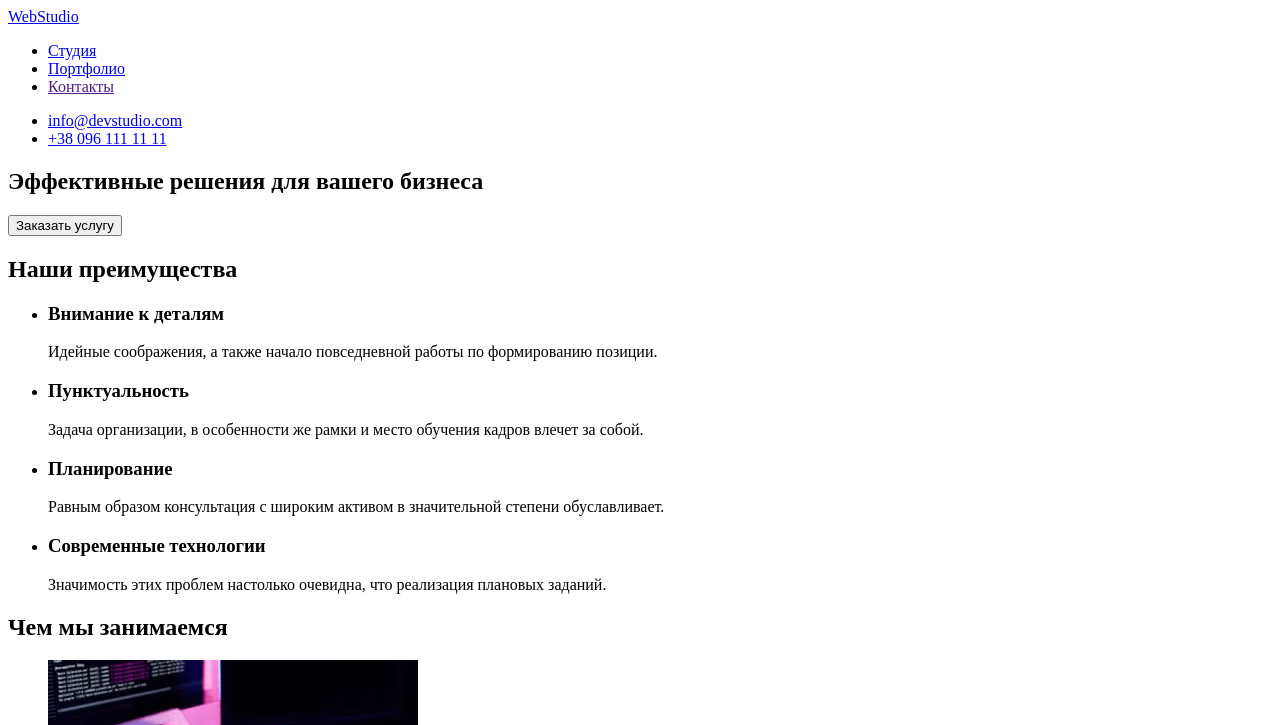
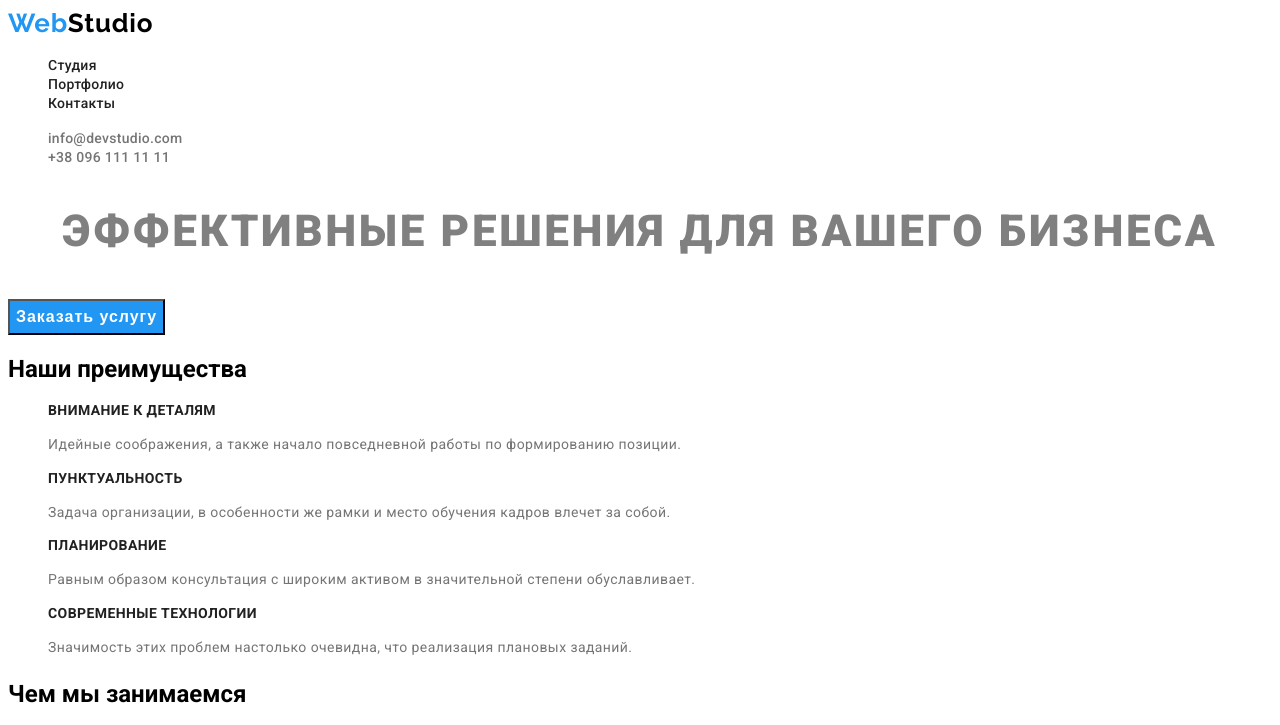
Before and after one commit to dmkarelia31/repeat-01, a plain HTML site: page index.html in a window 1280 px wide. Shown: the top 725 px of the page. Drawn offline with Linux system fonts and the light colour scheme.

Commit message:
стили CSS 1я стр

```diff
--- a/css/style.css
+++ b/css/style.css
@@ -1,2 +1,109 @@
+:root {
+  --accent-text-color: #2196f3;
+  --main-button-color: #2196f3;
+}
+
 body {
+  font-family: Roboto, sans-serif;
 }
+ul {
+  list-style: none;
+}
+
+a {
+  text-decoration: none;
+}
+
+button {
+  cursor: pointer;
+}
+
+/* Header */
+.header {
+}
+.logo {
+  font-family: "Raleway";
+  font-style: normal;
+  font-weight: 700;
+  font-size: 26px;
+  line-height: 1.19;
+  letter-spacing: 0.03em;
+  color: #2196f3;
+}
+.header-color {
+  color: black;
+}
+.footer-color {
+  color: white;
+}
+
+.navigation-link {
+  font-weight: 500;
+  font-size: 14px;
+  line-height: 1.14;
+  letter-spacing: 0.02em;
+  color: #212121;
+}
+.navigation-link:hover,
+.navigation-link:focus,
+.contacts-link:hover,
+.contacts-link:focus {
+  color: var(--accent-text-color);
+}
+
+.contacts-link {
+  font-weight: 500;
+  font-size: 14px;
+  line-height: 1.14;
+  letter-spacing: 0.02em;
+  color: #757575;
+}
+
+/* Hero */
+.hero-name {
+  font-weight: 900;
+  font-size: 44px;
+  line-height: 1.36;
+  text-align: center;
+  letter-spacing: 0.06em;
+  text-transform: uppercase;
+  color: grey;
+}
+
+.hero-btn {
+  font-weight: 700;
+  font-size: 16px;
+  line-height: 1.88;
+
+  display: flex;
+  align-items: center;
+  text-align: center;
+  letter-spacing: 0.06em;
+
+  background-color: var(--main-button-color);
+  color: #ffffff;
+}
+.hero-btn:hover,
+.hero-btn:focus {
+  background-color: #188ce8;
+}
+
+/* Наши преимущества */
+.features-name {
+  font-weight: 700;
+  font-size: 14px;
+  line-height: 1.14;
+  letter-spacing: 0.03em;
+  text-transform: uppercase;
+
+  color: #212121;
+}
+.features-text {
+  font-size: 14px;
+  line-height: 1.71;
+  letter-spacing: 0.03em;
+
+  color: #757575;
+}
+
+/* Чем мы занимаемся */
--- a/index.html
+++ b/index.html
@@ -4,61 +4,65 @@
     <meta charset="UTF-8">
     <meta http-equiv="X-UA-Compatible" content="IE=edge">
     <meta name="viewport" content="width=device-width, initial-scale=1.0">
+    <link rel="preconnect" href="https://fonts.googleapis.com">
+    <link rel="preconnect" href="https://fonts.gstatic.com" crossorigin>
+    <link href="https://fonts.googleapis.com/css2?family=Raleway:wght@400;700&family=Roboto:wght@400;500;700;900&display=swap"
+        rel="stylesheet">
     <link rel="stylesheet" href="./css/style.css">
     <title>Студия</title>
 </head>
 <body>
 <!-- Шапка -->
-    <header>
-        <a href="/index.html">WebStudio</a>
+    <header class="header">
+        <a class="logo" href="/index.html">Web<span class="header-color logo">Studio</span></a>
 
-    <nav>
-        <ul>
-            <li><a href="/index.html">Студия</a></li>
-            <li><a href="/portfolio.html">Портфолио</a></li>
-            <li><a href="">Контакты</a></li>
+    <nav class="navigation">
+        <ul class="navigation-list">
+            <li><a class="navigation-link" href="/index.html">Студия</a></li>
+            <li><a class="navigation-link" href="/portfolio.html">Портфолио</a></li>
+            <li><a class="navigation-link" href="">Контакты</a></li>
         </ul>
     </nav>
 
-        <ul>
-            <li><a href="mailto:info@devstudio.com">info@devstudio.com</a></li>
-            <li><a href="tel:+380961111111">+38 096 111 11 11</a></li>
+        <ul class="contacts">
+            <li><a class="contacts-link" href="mailto:info@devstudio.com">info@devstudio.com</a></li>
+            <li><a class="contacts-link" href="tel:+380961111111">+38 096 111 11 11</a></li>
         </ul>
     </header>
 
 <!-- Герой -->
 <main>
-<section>
-    <h1>Эффективные решения для вашего бизнеса</h1>
-    <button type="button">Заказать услугу</button>
+<section class="hero">
+    <h1 class="hero-name">Эффективные решения для вашего бизнеса</h1>
+    <button class="hero-btn" type="button">Заказать услугу</button>
 </section>
 
 <!-- Наши преимущества -->
-<section>
+<section class="features">
     <h2>Наши преимущества</h2>
-        <ul>
-            <li>
-                <h3>Внимание к деталям</h3>
-                <p>Идейные соображения, а также начало повседневной работы по формированию позиции.</p>
+        <ul class="features-list">
+            <li class="features-item">
+                <h3 class="features-name">Внимание к деталям</h3>
+                <p class="features-text">Идейные соображения, а также начало повседневной работы по формированию позиции.</p>
             </li>
-            <li>
-                <h3>Пунктуальность</h3>
-                <p>Задача организации, в особенности же рамки и место обучения кадров влечет за собой.</p>
+            <li class="features-item">
+                <h3 class="features-name">Пунктуальность</h3>
+                <p class="features-text">Задача организации, в особенности же рамки и место обучения кадров влечет за собой.</p>
             </li>
-            <li>
-                <h3>Планирование</h3>
-                <p>Равным образом консультация с широким активом в значительной степени обуславливает.</p>
+            <li class="features-item">
+                <h3 class="features-name">Планирование</h3>
+                <p class="features-text">Равным образом консультация с широким активом в значительной степени обуславливает.</p>
             </li>
-            <li>
-                <h3>Современные технологии</h3>
-                <p>Значимость этих проблем настолько очевидна, что реализация плановых заданий.</p>
+            <li class="features-item">
+                <h3 class="features-name">Современные технологии</h3>
+                <p class="features-text">Значимость этих проблем настолько очевидна, что реализация плановых заданий.</p>
             </li>
         </ul>
 </section>
 
 <!-- Чем мы занимаемся -->
 <section>
-    <h2>Чем мы занимаемся</h2>
+    <h2 class="">Чем мы занимаемся</h2>
         <ul>
             <li><img src="./images/features/box1.jpg" alt="пример 1" width="370"></li>
             <li><img src="./images/features/box2.jpg" alt="пример 2" width="370"></li>
@@ -96,7 +100,7 @@
 
 <!-- Футер -->
 <footer>
-<a href="/index.html">WebStudio</a>
+<a class="logo" href="/index.html">Web<span class="footer-color logo">Studio</span></a>
 
 <address>
     <ul>
```
